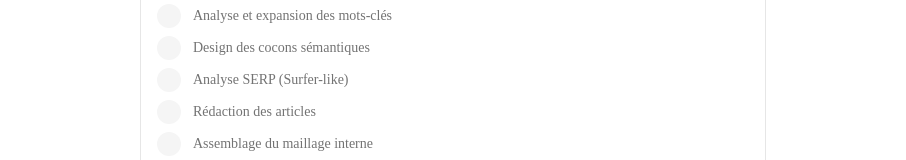
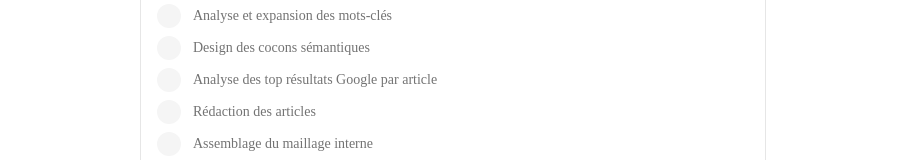
Before and after one commit to MisterZogs/seo-cocon-saas, a Next.js app in the folder frontend/: page /jobs/1 in a window 1280 px wide. Shown: the part 223-383 px from the top of the page, without its empty margins (187-1093 px from the left). Built offline with nearby package versions, Linux system fonts and the light colour scheme; no server answers.

Commit message:
auto: page.tsx"

```diff
--- a/frontend/app/jobs/[id]/page.tsx
+++ b/frontend/app/jobs/[id]/page.tsx
@@ -14,7 +14,7 @@ import type { JobProgress, PipelineStep } from "@/lib/types";
 const STEP_LABELS: Record<PipelineStep, string> = {
   keyword_research: "Analyse et expansion des mots-clés",
   cocon_design: "Design des cocons sémantiques",
-  serp_analysis: "Analyse SERP (Surfer-like)",
+  serp_analysis: "Analyse des top résultats Google par article",
   article_generation: "Rédaction des articles",
   maillage: "Assemblage du maillage interne",
   backlinks: "Analyse concurrentielle backlinks",
```
